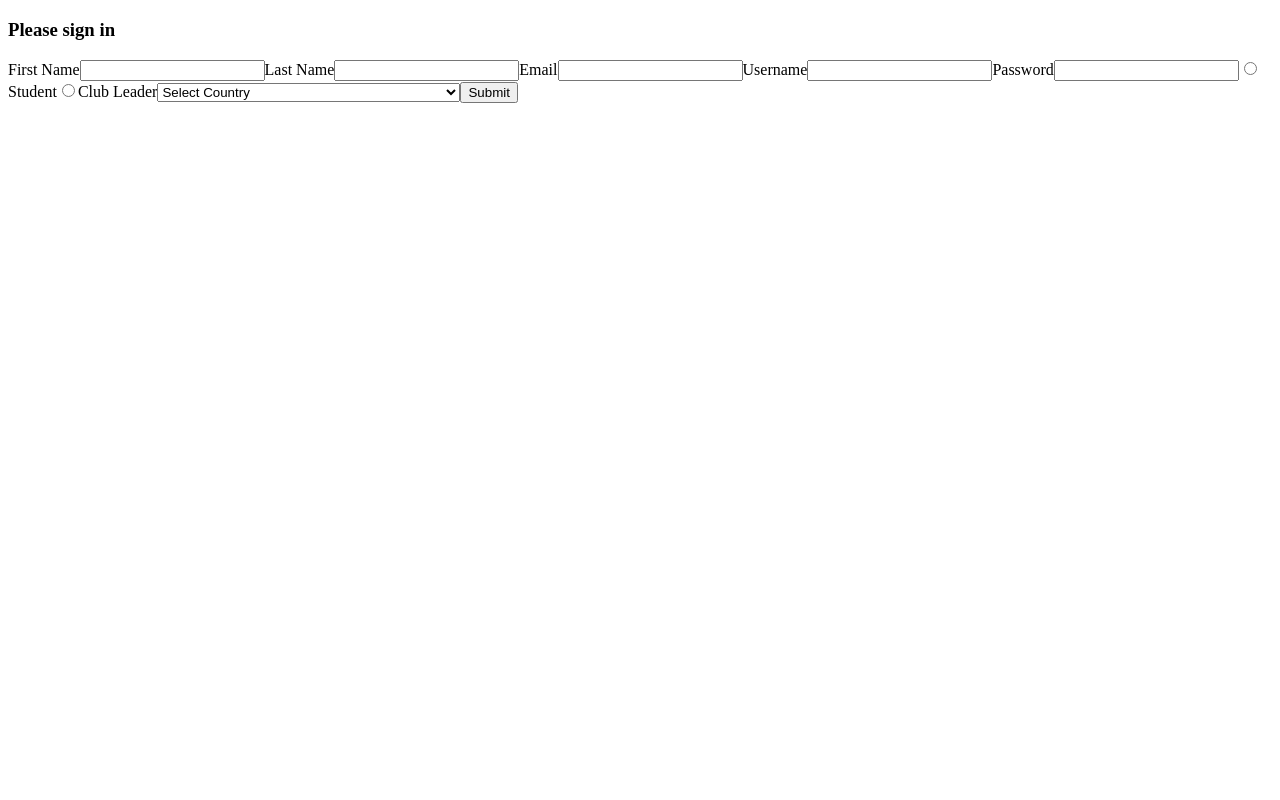
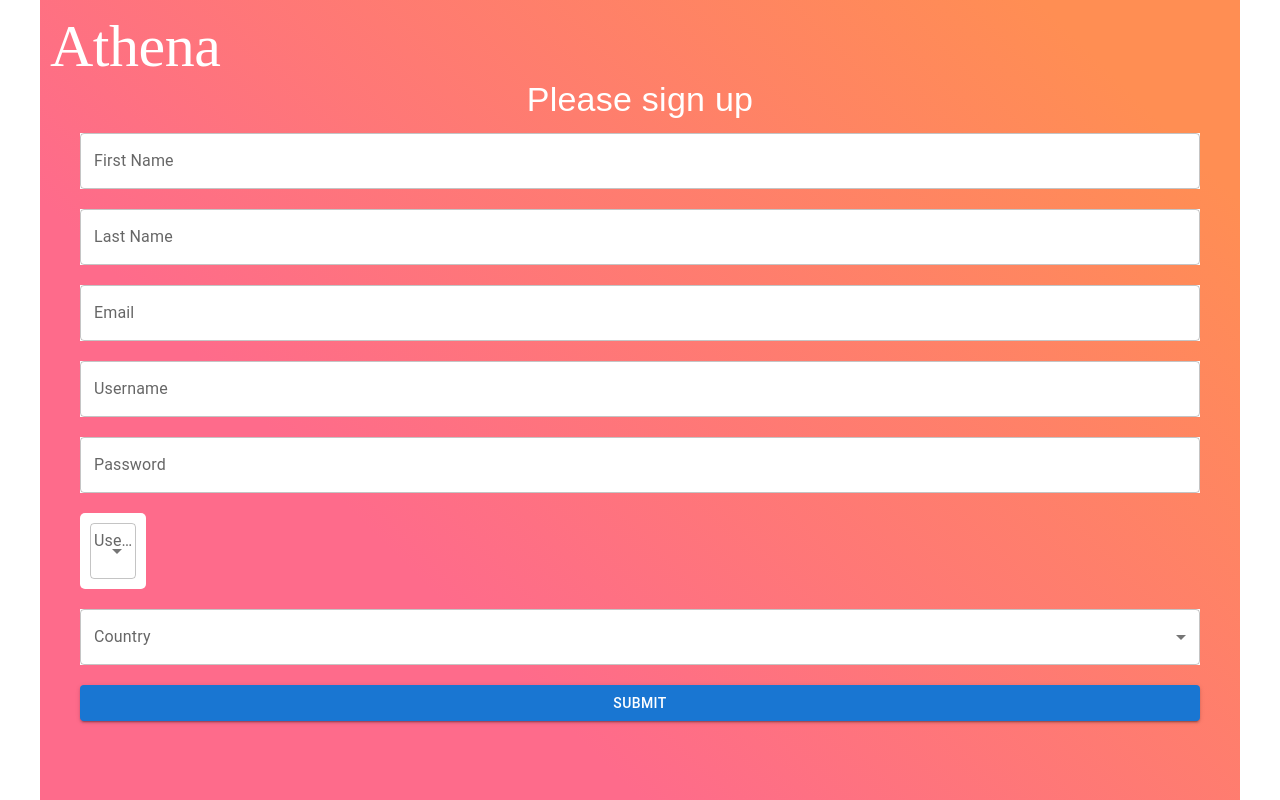
Before and after one commit to cfgchicago23/Team-10, a React (Create React App) app in the folder global-family/: page /SignUp in a window 1280 px wide. Built offline with nearby package versions, Linux system fonts and the light colour scheme.

Commit message:
Big change, completed signup page changes and loginpage, got it to work with new User Interface and multi design layers. Now works for most of javascript files

```diff
--- a/global-family/src/index.js
+++ b/global-family/src/index.js
@@ -1,6 +1,6 @@
 import React from "react";
 import ReactDOM from "react-dom/client";
-import App from "./App";
+import App from "./login_page";
 import { BrowserRouter, Route, Routes } from "react-router-dom";
 import Login from "./login_page";
 import ContentPage from "./content_page";
--- a/global-family/src/login_page.js
+++ b/global-family/src/login_page.js
@@ -1,8 +1,7 @@
 import { useState } from "react";
-// import ContentPage from "./content_page";
 import { useNavigate } from "react-router-dom";
-// import Dashboard from "./Dashboard";
-import { useEffect } from "react";
+import { Button, TextField, Container, Typography, CssBaseline, Box } from '@mui/material';
+import { motion } from 'framer-motion';
 import "./App.css";
 
 const Login = () => {
@@ -13,51 +12,55 @@ const Login = () => {
     localStorage.getItem(localStorage.getItem("authenticated") || false)
   );
   const users = [{ username: "Jane", password: "test" }];
-  //   const [logged, setLogged] = useState(null);
+
   const handleSubmit = (e) => {
     e.preventDefault();
-    console.log("in handlesubmit");
     const account = users.find((user) => user.username === username);
     if (account && account.password === password) {
-      // put into the database that this person logged in
-      console.log(" in");
       localStorage.setItem("authenticated", true);
-      console.log(" in1");
       navigate("/ContentPage");
-      console.log(" in2");
-      //   setLogged(Math.random());
     }
   };
 
-  //   useEffect(() => {
-  //     navigate("/ContentPage");
-  //   }, [logged]);
-
   return (
-    <div>
-      <h3 className="sign-in-message">Please log in</h3>
+    <Container style={{ marginTop: '0', background: 'linear-gradient(45deg, #FE6B8B 30%, #FF8E53 90%)', padding: '40px', borderRadius: '0', position: 'relative', height: '100vh' }}>
+      <CssBaseline />
+      <Typography variant="h2" style={{ color: '#FFF', position: 'absolute', top: '10px', center: '10px', fontFamily: 'cursive' }}>
+        Thrive
+      </Typography>
+      <Box display="flex" flexDirection="column" alignItems="center" justifyContent="center" height="100%">
+        <Typography variant="h4" gutterBottom style={{ color: '#FFF', textAlign: 'center', fontFamily: 'sans-serif' }}>
+          Please log in
+        </Typography>
         <form onSubmit={handleSubmit}>
-        <label>Username</label>
-        <input
-          type="text"
-          name="Username"
+          <TextField
+            fullWidth
+            variant="outlined"
+            label="Username"
             value={username}
             onChange={(e) => setusername(e.target.value)}
+            style={{ marginBottom: '20px', background: '#FFF' }}
           />
-        <label>Password</label>
-        <input
+          <TextField
+            fullWidth
+            variant="outlined"
+            label="Password"
             type="password"
-          name="Password"
             onChange={(e) => setpassword(e.target.value)}
+            style={{ marginBottom: '20px', background: '#FFF' }}
           />
-        <input type="submit" value="Submit" />
+          <Button variant="contained" color="primary" type="submit" fullWidth>
+            Submit
+          </Button>
         </form>
-
-      {/* if you don't have an account, sign up */}
-      <br />
-      <p>Don't have an account?</p>
-      <button onClick={() => navigate("/SignUp")}>Sign Up</button>
-    </div>
+        <Typography variant="h6" gutterBottom style={{ marginTop: '20px', color: '#FFF', textAlign: 'center', fontFamily: 'sans-serif' }}>
+          Don't have an account?
+        </Typography>
+        <Button variant="outlined" color="secondary" onClick={() => navigate("/SignUp")} fullWidth>
+          Sign Up
+        </Button>
+      </Box>
+    </Container>
   );
 };
 
--- a/global-family/src/signup_page.js
+++ b/global-family/src/signup_page.js
@@ -1,13 +1,10 @@
-import React from "react";
-// import SignUpForm from "./signup_form";
-import { BrowserRouter as Router, Routes, Route } from "react-router-dom";
-import Login from "./login_page";
-import { useState } from "react";
+import React, { useState } from "react";
 import { useNavigate } from "react-router-dom";
-// import axios from "axios";
+import { Button, TextField, Container, Typography, CssBaseline, Box, FormControl, InputLabel, Select, MenuItem } from '@mui/material';
 import "./App.css";
 
 const SignUpPage = () => {
+  const navigate = useNavigate();
   const [username, setusername] = useState("");
   const [password, setpassword] = useState("");
   const [country, setcountry] = useState("");
@@ -18,9 +15,10 @@ const SignUpPage = () => {
   const [authenticated, setauthenticated] = useState(
     localStorage.getItem(localStorage.getItem("authenticated") || false)
   );
+
   //   const users = [{ username: "Jane", password: "test" }];
   //   const [logged, setLogged] = useState(null);
-  const navigate = useNavigate();
+  //const navigate = useNavigate();
 
   //   const postData = async () => {
   //     try {
@@ -82,68 +80,78 @@ const SignUpPage = () => {
     xhr.send(data);
 
     e.preventDefault();
-    console.log("in handlesubmit");
+    //console.log("in handlesubmit");
     navigate("/Login");
   };
 
   return (
-    <div>
-      <h3 className="sign-in-message">Please sign in</h3>
+    <Container style={{ marginTop: '0', background: 'linear-gradient(45deg, #FE6B8B 30%, #FF8E53 90%)', padding: '40px', borderRadius: '0', position: 'relative', height: '100vh' }}>
+      <CssBaseline />
+      <Typography variant="h2" style={{ color: '#FFF', position: 'absolute', top: '10px', left: '10px', fontFamily: 'cursive' }}>
+        Athena
+      </Typography>
+      <Box display="flex" flexDirection="column" alignItems="center" justifyContent="center" height="100%">
+        <Typography variant="h4" gutterBottom style={{ color: '#FFF', textAlign: 'center', fontFamily: 'sans-serif' }}>
+          Please sign up
+        </Typography>
         <form onSubmit={handleSubmit}>
-        <label>First Name</label>
-        <input
-          type="text"
-          name="First Name"
+          <TextField
+            fullWidth
+            variant="outlined"
+            label="First Name"
             value={firstName}
             onChange={(e) => setfirstName(e.target.value)}
+            style={{ marginBottom: '20px', background: '#FFF' }}
           />
-        <label>Last Name</label>
-        <input
-          type="text"
-          name="Last Name"
+          <TextField
+            fullWidth
+            variant="outlined"
+            label="Last Name"
             value={lastName}
             onChange={(e) => setlastName(e.target.value)}
+            style={{ marginBottom: '20px', background: '#FFF' }}
           />
-        <label>Email</label>
-        <input
-          type="text"
-          name="Email"
+          <TextField
+            fullWidth
+            variant="outlined"
+            label="Email"
             value={email}
             onChange={(e) => setemail(e.target.value)}
+            style={{ marginBottom: '20px', background: '#FFF' }}
           />
-        <label>Username</label>
-        <input
-          type="text"
-          name="Username"
+          <TextField
+            fullWidth
+            variant="outlined"
+            label="Username"
             value={username}
             onChange={(e) => setusername(e.target.value)}
+            style={{ marginBottom: '20px', background: '#FFF' }}
           />
-        <label>Password</label>
-        <input
+          <TextField
+            fullWidth
+            variant="outlined"
+            label="Password"
             type="password"
-          name="Password"
             onChange={(e) => setpassword(e.target.value)}
+            style={{ marginBottom: '20px', background: '#FFF' }}
           />
-        <input
-          type="radio"
-          value="Student"
-          name="user-type"
+          <FormControl component="fieldset" style={{ marginBottom: '20px', background: '#FFF', padding: '10px', borderRadius: '5px' }}>
+            <InputLabel>User Type</InputLabel>
+            <Select
+              value={userType}
               onChange={(e) => setuserType(e.target.value)}
-        />
-        Student
-        <input
-          type="radio"
-          value="Club Leader"
-          name="user-type"
-          onChange={(e) => setuserType(e.target.value)}
-        />
-        Club Leader
-        {/* get their country through a dropdown */}
-        <select
-          className="form-select"
-          id="country"
-          name="country"
+              fullWidth
+            >
+              <MenuItem value="Student">Student</MenuItem>
+              <MenuItem value="Club Leader">Club Leader</MenuItem>
+            </Select>
+          </FormControl>
+          <FormControl fullWidth variant="outlined" style={{ marginBottom: '20px', background: '#FFF' }}>
+            <InputLabel>Country</InputLabel>
+            <Select
+              value={country}
               onChange={(e) => setcountry(e.target.value)}
+              label="Country"
           >
           <option>Select Country</option>
           <option value="AF">Afghanistan</option>
@@ -400,10 +408,15 @@ const SignUpPage = () => {
           <option value="YE">Yemen</option>
           <option value="ZM">Zambia</option>
           <option value="ZW">Zimbabwe</option>
-        </select>
-        <input type="submit" value="Submit" />
+          </Select>
+          </FormControl>
+          <Button variant="contained" color="primary" type="submit" fullWidth>
+            Submit
+          </Button>
         </form>
-    </div>
+      </Box>
+    </Container>
   );
 };
+
 export default SignUpPage;
```
Lines whose indentation alone changed are shown as unchanged.
